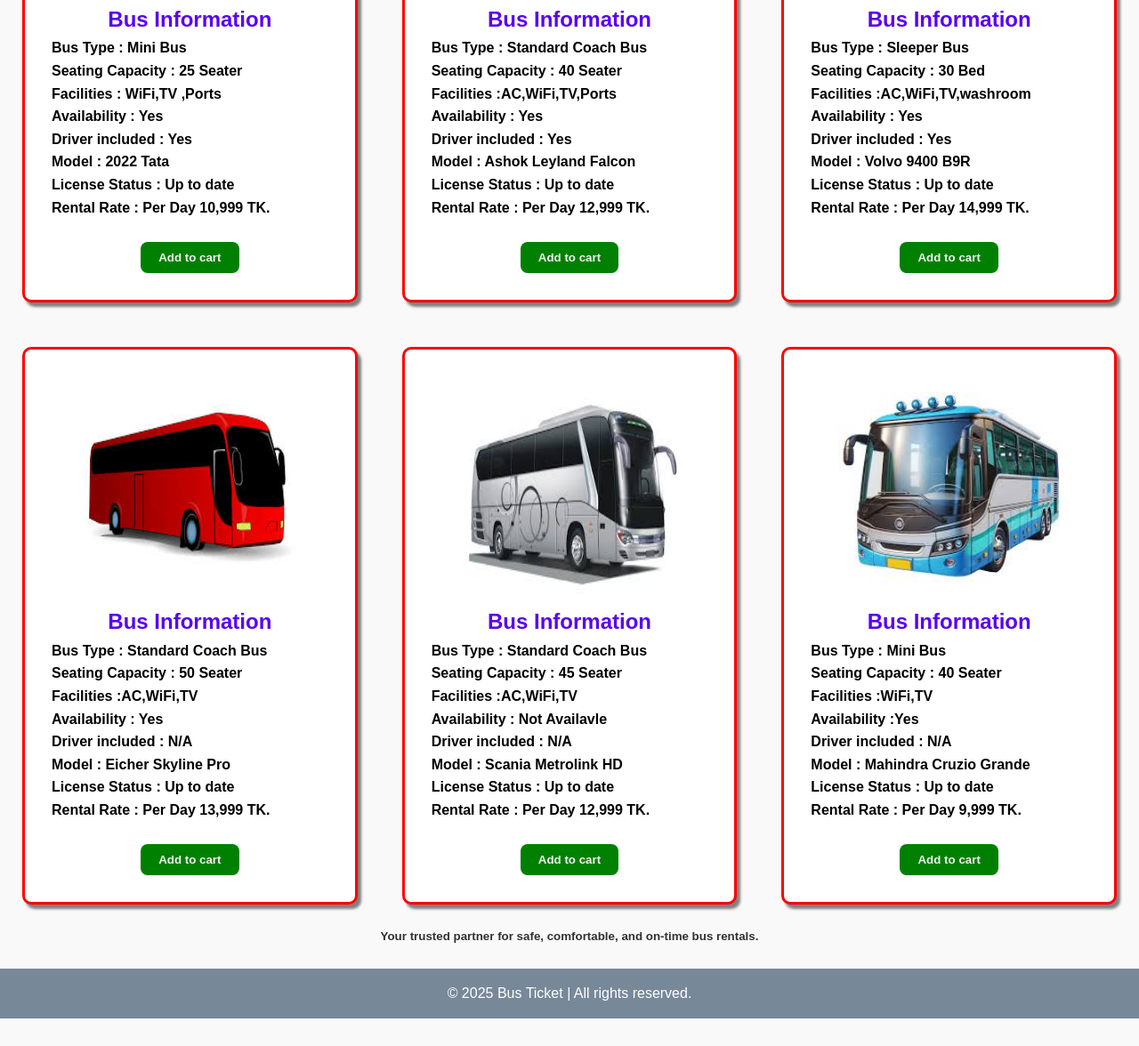
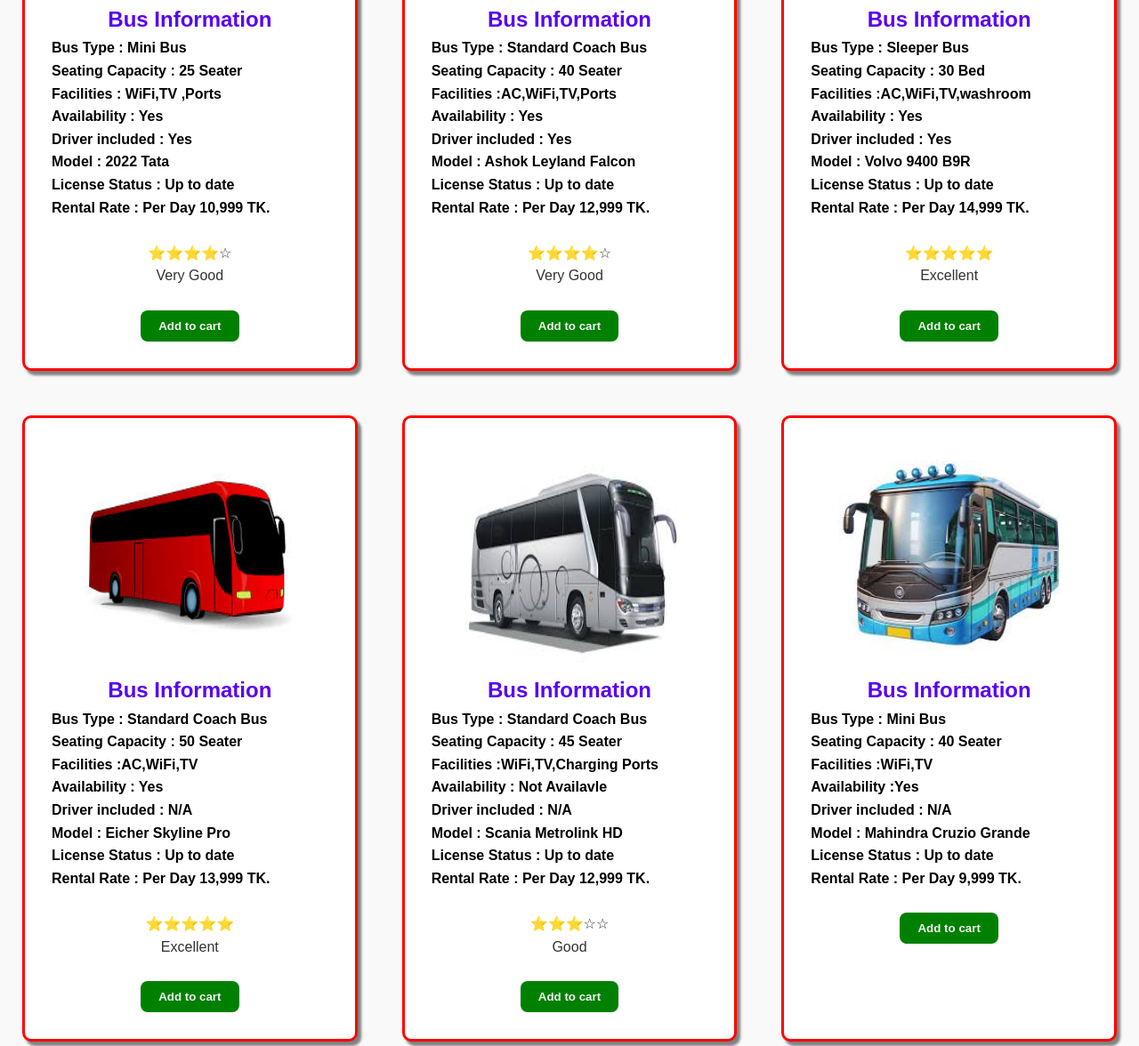
Before and after one commit to Shishir707/Bus-Ticket, a plain HTML site: page service.html in a window 1280 px wide. Shown: the part 563-1739 px from the top of the page at 89% size. Before the commit the page ends 1708 px from the top, so only its background shows below. Drawn offline with Linux system fonts and the light colour scheme.

Commit message:
added rating on every bus

```diff
--- a/service.html
+++ b/service.html
@@ -33,6 +33,8 @@
         <p id="details">Model : 2022 Tata</p>
         <p id="details">License Status : Up to date</p>
         <p id="details">Rental Rate : Per Day 10,999 TK.</p><br>
+        <p>⭐⭐⭐⭐☆</p>
+        <p>Very Good</p><br>
         <button id="btn" onclick="addCart1()">Add to cart</button>
       </div>
 
@@ -47,6 +49,8 @@
         <p id="details">Model : Ashok Leyland Falcon</p>
         <p id="details">License Status : Up to date</p>
         <p id="details">Rental Rate : Per Day 12,999 TK.</p><br>
+        <p>⭐⭐⭐⭐☆</p>
+        <p>Very Good</p><br>
         <button id="btn" onclick="addCart2()">Add to cart</button>
       </div>
 
@@ -61,6 +65,8 @@
         <p id="details">Model : Volvo 9400 B9R</p>
         <p id="details">License Status : Up to date</p>
         <p id="details">Rental Rate : Per Day 14,999 TK.</p><br>
+        <p>⭐⭐⭐⭐⭐</p>
+        <p>Excellent</p><br>
         <button id="btn" onclick="addCart3()">Add to cart</button>
       </div>
 
@@ -75,6 +81,8 @@
         <p id="details">Model : Eicher Skyline Pro</p>
         <p id="details">License Status : Up to date</p>
         <p id="details">Rental Rate : Per Day 13,999 TK.</p><br>
+        <p>⭐⭐⭐⭐⭐</p>
+        <p>Excellent</p><br>
         <button id="btn" onclick="addCart4()">Add to cart</button>
       </div>
 
@@ -83,12 +91,14 @@
         <h2 id="busInfo">Bus Information</h2>
         <p id="details">Bus Type : Standard Coach Bus</p>
         <p id="details">Seating Capacity : 45 Seater</p>
-        <p id="details">Facilities :AC,WiFi,TV</p>
+        <p id="details">Facilities :WiFi,TV,Charging Ports</p>
         <p id="details">Availability : Not Availavle</p>
         <p id="details">Driver included : N/A</p>
         <p id="details">Model : Scania Metrolink HD</p>
         <p id="details">License Status : Up to date</p>
         <p id="details">Rental Rate : Per Day 12,999 TK.</p><br>
+        <p>⭐⭐⭐☆☆</p>
+        <p>Good</p><br>
         <button id="btn" onclick="addCart5()">Add to cart</button>
       </div>
 
```
